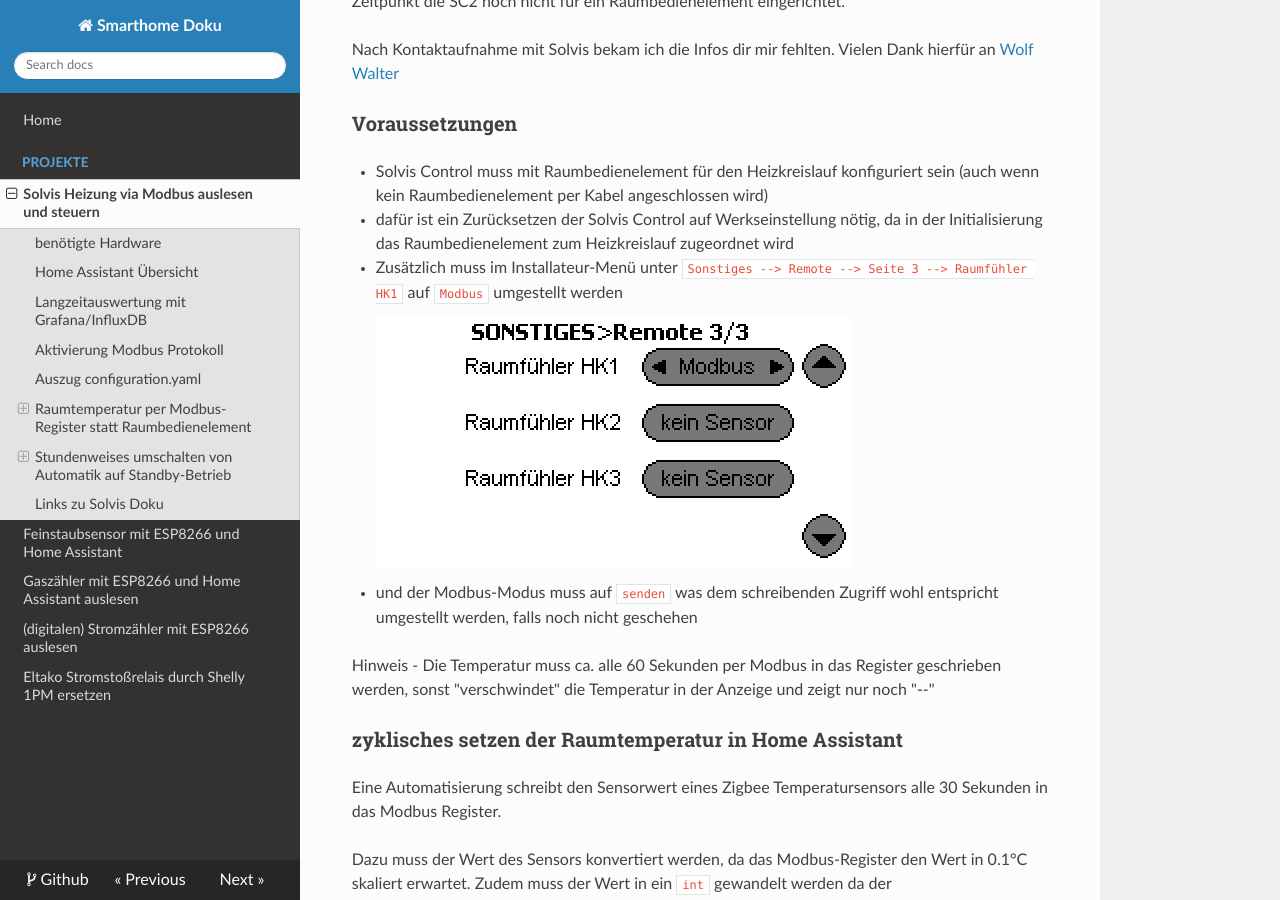
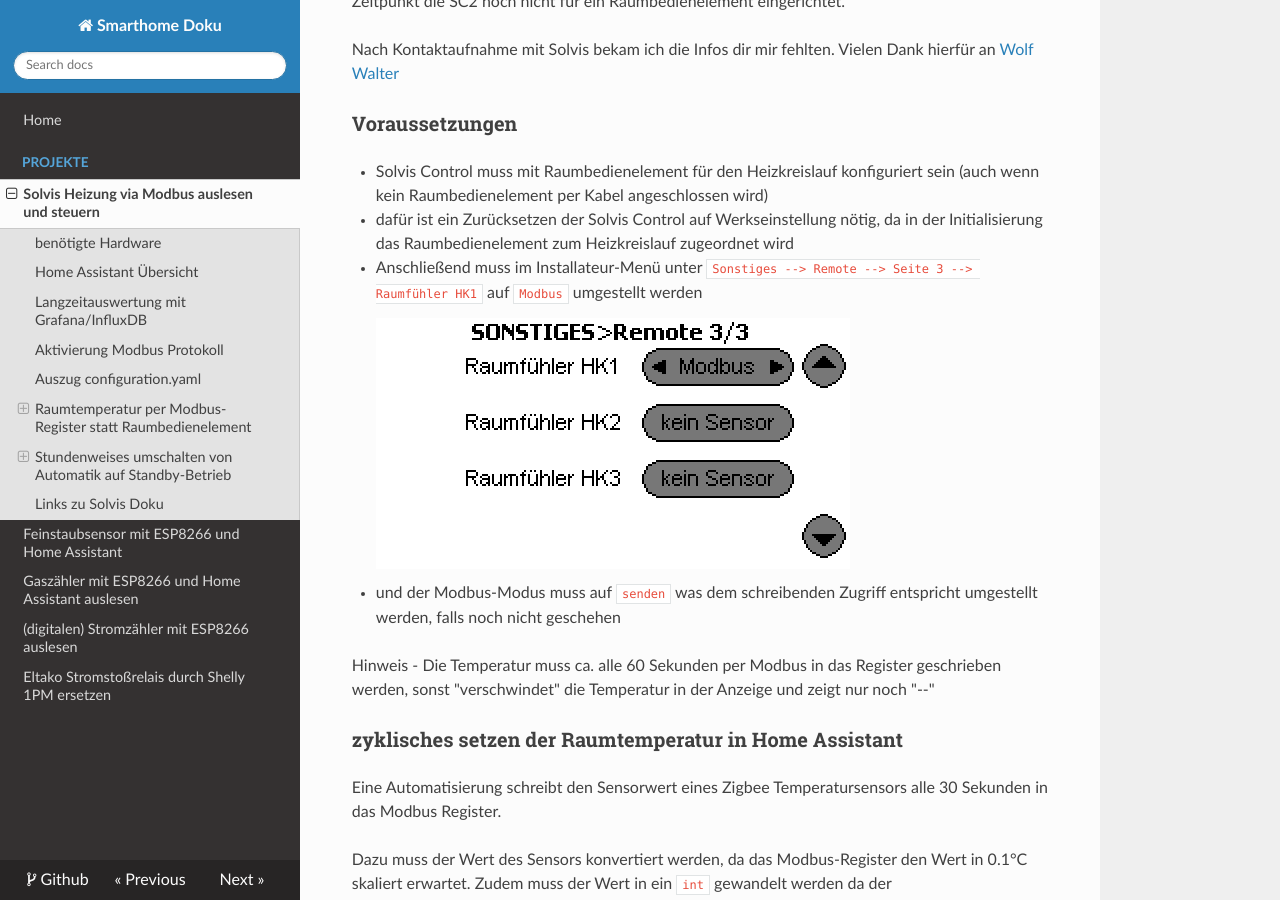
Before and after one commit to saruter/smarthome, an MkDocs documentation site: the page built from docs/projekte/Solvis Heizung.md, in a window 1280 px wide and 900 px high, scrolled down 8510 px. Built offline with MkDocs 1.6.1, drawn with Linux system fonts in a browser that asks for light colours; nearby versions of some CDN libraries.

Commit message:
Solvis Doku update

```diff
--- a/docs/projekte/Solvis Heizung.md
+++ b/docs/projekte/Solvis Heizung.md
@@ -309,9 +309,9 @@
 ### Voraussetzungen
 - Solvis Control muss mit Raumbedienelement für den Heizkreislauf konfiguriert sein (auch wenn kein Raumbedienelement per Kabel angeschlossen wird)
 - dafür ist ein Zurücksetzen der Solvis Control auf Werkseinstellung nötig, da in der Initialisierung das Raumbedienelement zum Heizkreislauf zugeordnet wird
-- Zusätzlich muss im Installateur-Menü unter `Sonstiges --> Remote --> Seite 3 --> Raumfühler HK1` auf `Modbus` umgestellt werden
+- Anschließend muss im Installateur-Menü unter `Sonstiges --> Remote --> Seite 3 --> Raumfühler HK1` auf `Modbus` umgestellt werden
 ![Remote-HKR1-Raumfühler-Modbus](../img/solvis-remote-raumtemp-modbus.png)
-- und der Modbus-Modus muss auf `senden` was dem schreibenden Zugriff wohl entspricht umgestellt werden, falls noch nicht geschehen
+- und der Modbus-Modus muss auf `senden` was dem schreibenden Zugriff entspricht umgestellt werden, falls noch nicht geschehen
 
 Hinweis
 - Die Temperatur muss ca. alle 60 Sekunden per Modbus in das Register geschrieben werden, sonst "verschwindet" die Temperatur in der Anzeige und zeigt nur noch "--"
```
